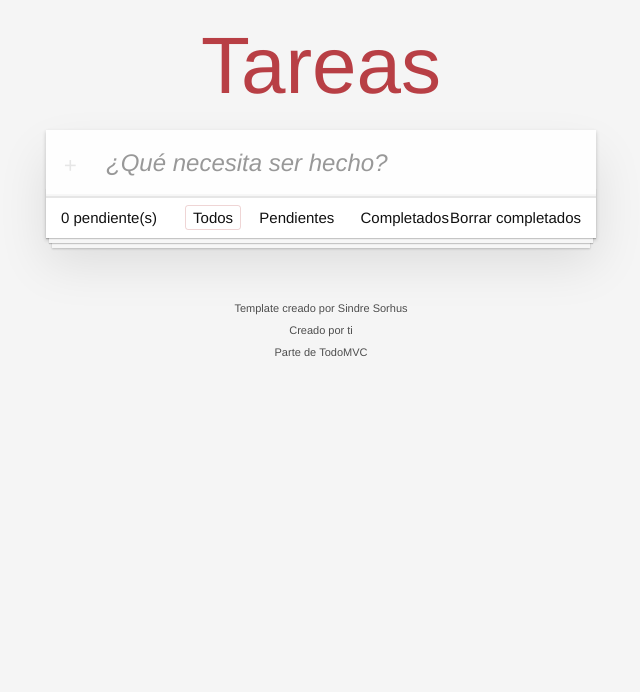
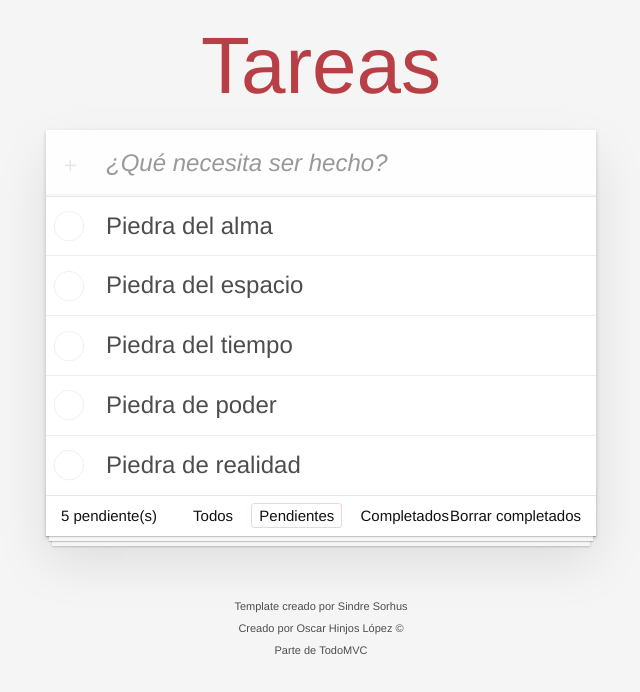
Before and after one commit to OscarHinjos/Full-Stack-Developer, a website built with Vite: page JavaScript/Proyect 4- TodoApp/index.html in a window 1280 px wide. Both pictures are taken after a click on the link "Pendientes". Shown: the whole page, without its empty margins (319-959 px from the left). Built offline with nearby package versions, Linux system fonts and the light colour scheme.

Commit message:
Proyect 4 - TodoApp
Finish proyect

```diff
--- a/JavaScript/Proyect 4- TodoApp/main.js
+++ b/JavaScript/Proyect 4- TodoApp/main.js
@@ -1,6 +1,9 @@
 import './style.css'
-import { App } from "./src/all/app";
+import { App } from "./src/todos/app";
+import  todoStore  from "./src/store/todo.store";
 
 
 
-App('#app')
+
+todoStore.initStore();
+App('#app');
--- a/JavaScript/Proyect 4- TodoApp/package.json
+++ b/JavaScript/Proyect 4- TodoApp/package.json
@@ -10,5 +10,8 @@
   },
   "devDependencies": {
     "vite": "^5.2.0"
+  },
+  "dependencies": {
+    "uuid": "^9.0.1"
   }
 }
--- a/JavaScript/Proyect 4- TodoApp/src/all/app.js
+++ /dev/null
@@ -1,19 +0,0 @@
-import  html  from "./app.html?raw";
-
-
-
-/**
- *
- * @param {String} elementId
- */
-
-export const App = (elementId) => {
-    // function app is call
-    (() => {
-        const app = document.createElement('div');
-        app.innerHTML = html;
-        document.querySelector(elementId).append(app);
-    })();
-
-
-}
--- /dev/null
+++ b/JavaScript/Proyect 4- TodoApp/src/store/todo.store.js
@@ -0,0 +1,121 @@
+import { Todo } from '../todos/models/todo.model.js';
+
+
+export const Filters = {
+    All: 'all',
+    Completed: 'Completed',
+    Pending: 'Pending'
+}
+
+const state = {
+    todos: [
+        new Todo('Piedra del alma'),
+        new Todo('Piedra del espacio'),
+        new Todo('Piedra del tiempo'),
+        new Todo('Piedra de poder'),
+        new Todo('Piedra de realidad'),
+    ],
+    filter: Filters.All,
+};
+
+const initStore = () => {
+    loadStore();
+    console.log('Init Store 🫡')
+}
+
+
+const loadStore = () => {
+    if(!localStorage.getItem('state')) return
+
+    const {todos = [] , filter = Filters.All} = JSON.parse(localStorage.getItem('state'))
+    state.todos = todos
+    state.filter = filter
+}
+
+
+const saveStateToLocalStorage = () => {
+    localStorage.setItem('state', JSON.stringify(state))
+}
+/**
+*
+* @param {String} newFilter
+*/
+const getTodos = (newFilter = Filters.All) => {
+    switch (newFilter) {
+        case Filters.All:
+            return [...state.todos];
+        case Filters.Completed:
+            return state.todos.filter(todo => todo.done === true);
+        case Filters.Pending:
+            return state.todos.filter(todo => !todo.done);
+        default:
+            throw new Error(`Option ${newFilter} is not valid.`)
+    }
+}
+
+/**
+*
+* @param {String} todo
+*/
+const addTodo = (description) => {
+    if(!description) throw new Error('Description is required.')
+
+    state.todos.push(new Todo(description))
+    saveStateToLocalStorage();
+}
+
+/**
+*
+* @param {String} todoId
+*/
+const toggleTodo = (todoId) => {
+    state.todos = state.todos.map(todo => {
+        if(todo.id === todoId){
+            todo.done = !todo.done
+        }
+        return todo
+    });
+
+    saveStateToLocalStorage();
+}
+
+/**
+*
+* @param {String} todoId
+*/
+const deleteTodo = (todoId) => {
+    if(!todoId) throw new Error('Id is required.')
+    state.todos = state.todos.filter( todo => todo.id !== todoId)
+    saveStateToLocalStorage();
+}
+
+const deleteCompleted = () => {
+    state.todos = state.todos.filter( todo => !todo.done)
+    saveStateToLocalStorage();
+}
+
+/**
+*
+* @param {Filters} newFilter
+*/
+const setSelectedFilter = (newFilter = Filters.All) => {
+    state.filter = newFilter;
+    saveStateToLocalStorage();
+
+}
+
+const gerCurrentFilter = () => {
+    return state.filter
+}
+
+export default {
+    initStore,
+    loadStore,
+    getTodos,
+    addTodo,
+    toggleTodo,
+    deleteTodo,
+    deleteCompleted,
+    setSelectedFilter,
+    gerCurrentFilter,
+}
--- a/JavaScript/Proyect 4- TodoApp/src/all/app.html
+++ b/JavaScript/Proyect 4- TodoApp/src/todos/app.html
@@ -54,6 +54,6 @@
 <footer class="info">
     <p>Template creado por <a href="http://sindresorhus.com">Sindre Sorhus</a></p>
     <!-- Change this out with your name and url ↓ -->
-    <p>Creado por <a href="http://todomvc.com">ti</a></p>
+    <p>Creado por <a href="http://todomvc.com">Oscar Hinjos López &copy;</a></p>
     <p>Parte de <a href="http://todomvc.com">TodoMVC</a></p>
 </footer>
--- /dev/null
+++ b/JavaScript/Proyect 4- TodoApp/src/todos/app.js
@@ -0,0 +1,103 @@
+import html from "./app.html?raw";
+import todoStore, { Filters } from "../store/todo.store";
+import { renderPending, renderTodos } from "./use-cases";
+
+
+
+const elementIds = {
+    todoList: ".todo-list",
+    newTodoInput: "#new-todo-input",
+    clearCompleted: ".clear-completed",
+    todoFilters: '.filtro',
+    countPending: '#pending-count'
+}
+
+/**
+ *
+ * @param {String} elementId
+ */
+export const App = (elementId) => {
+    const updatePendingCount = () =>{
+        renderPending(elementIds.countPending)
+    }
+    // function app is call
+    const displayTodos = () => {
+        const todos = todoStore.getTodos(todoStore.gerCurrentFilter());
+        renderTodos(elementIds.todoList, todos)
+        updatePendingCount();
+    };
+
+
+    (() => {
+        const app = document.createElement('div');
+        app.innerHTML = html;
+        document.querySelector(elementId).append(app);
+        displayTodos();
+    })();
+    // Reference HTML
+    const newDescriptionInput = document.querySelector(elementIds.newTodoInput)
+    const todoListUl = document.querySelector(elementIds.todoList)
+    const btnClearCompleted = document.querySelector(elementIds.clearCompleted)
+    const filtersLi = document.querySelectorAll(elementIds.todoFilters)
+
+
+    // Listeners
+    newDescriptionInput.addEventListener('keyup', (event) => {
+        if (event.keyCode !== 13) return
+        if (event.target.value.trim().length === 0) return
+
+        todoStore.addTodo(event.target.value)
+        displayTodos()
+        event.target.value = ''
+    });
+
+    todoListUl.addEventListener('click', (event) => {
+        const element = event.target.closest('[data-id]')
+        todoStore.toggleTodo(element.getAttribute('data-id'))
+        displayTodos()
+    })
+
+
+    todoListUl.addEventListener('click', (event) => {
+        const element = event.target
+        if (element.classList.contains("destroy")) {
+            const listItem = event.target.closest('li')
+            // console.log(listItem.getAttribute('data-id'))
+            todoStore.deleteTodo(listItem.getAttribute('data-id'))
+            displayTodos()
+        }
+
+    })
+
+    btnClearCompleted.addEventListener('click', (event) => {
+        todoStore.deleteCompleted()
+        displayTodos()
+
+    })
+
+    filtersLi.forEach(element => {
+        element.addEventListener('click', (element) => {
+            filtersLi.forEach(el => el.classList.remove('selected'))
+            element.target.classList.add('selected')
+
+            switch (element.target.text) {
+                case 'Todos':
+                    todoStore.setSelectedFilter(Filters.All)
+                    break;
+                case 'Pendientes':
+                    todoStore.setSelectedFilter(Filters.Pending)
+                    break;
+                case 'Completados':
+                    todoStore.setSelectedFilter(Filters.Completed)
+                    break;
+                default:
+                    break;
+            }
+            displayTodos()
+        })
+    })
+
+
+
+
+}
--- /dev/null
+++ b/JavaScript/Proyect 4- TodoApp/src/todos/models/todo.model.js
@@ -0,0 +1,16 @@
+import { v4 as uuidv4 } from 'uuid';
+
+
+export class Todo {
+    /**
+     *
+     * @param {String} description
+     */
+    constructor( description){
+        this.id = uuidv4.apply();
+        this.description = description;
+        this.done = false;
+        this.createdAt = new Date();
+    };
+
+};
--- /dev/null
+++ b/JavaScript/Proyect 4- TodoApp/src/todos/use-cases/create-todo-html.js
@@ -0,0 +1,26 @@
+import { Todo } from "../models/todo.model"
+
+/**
+ *
+ * @param {Todo} todo
+ */
+export const createTodoHTML = (todo) => {
+    if (!todo) throw new Error("A TODO object is required.")
+
+    const {done, description, id} = todo
+
+    const html = `
+        <div class="view">
+            <input class="toggle" type="checkbox" ${done ? 'checked' : ''}>
+            <label>${description}</label>
+            <button class="destroy"></button>
+        </div>
+        <input class="edit" value="Create a TodoMVC template">`
+    const liElement = document.createElement('li')
+    liElement.innerHTML = html
+    liElement.setAttribute('data-id', id)
+
+    if(todo.done) liElement.classList.add('completed')
+
+    return liElement
+}
--- /dev/null
+++ b/JavaScript/Proyect 4- TodoApp/src/todos/use-cases/index.js
@@ -0,0 +1,3 @@
+export { renderPending } from "./render-pending";
+export { createTodoHTML } from "./create-todo-html";
+export { renderTodos } from "./render-todo-cases";
--- /dev/null
+++ b/JavaScript/Proyect 4- TodoApp/src/todos/use-cases/render-pending.js
@@ -0,0 +1,14 @@
+import todoStore, { Filters } from "../../store/todo.store";
+
+
+let element;
+/**
+ *
+ * @param {String} elementId
+ */
+export const renderPending  = (elementId) =>{
+    if(!element)element = document.querySelector(elementId)
+    if(!element) throw new Error(`Element ${element} not found`)
+
+    element.innerHTML = todoStore.getTodos(Filters.Pending).length
+}
--- /dev/null
+++ b/JavaScript/Proyect 4- TodoApp/src/todos/use-cases/render-todo-cases.js
@@ -0,0 +1,23 @@
+import { Todo } from "../models/todo.model";
+import { createTodoHTML } from "./";
+
+
+
+let element;
+
+/**
+ *
+ * @param {String} elementIdHTML
+ * @param {Todo} todos
+ */
+export const renderTodos = ( elementIdHTML, todos = []) =>{
+    if(!element) element = document.querySelector(elementIdHTML);
+
+    if(!element) throw new Error(`Element ${element.id} not found.`)
+
+    element.innerHTML = ''
+
+    todos.forEach(todo => {
+        element.append(createTodoHTML(todo))
+    });
+}
```
Also changed, not shown: 1 other file.
